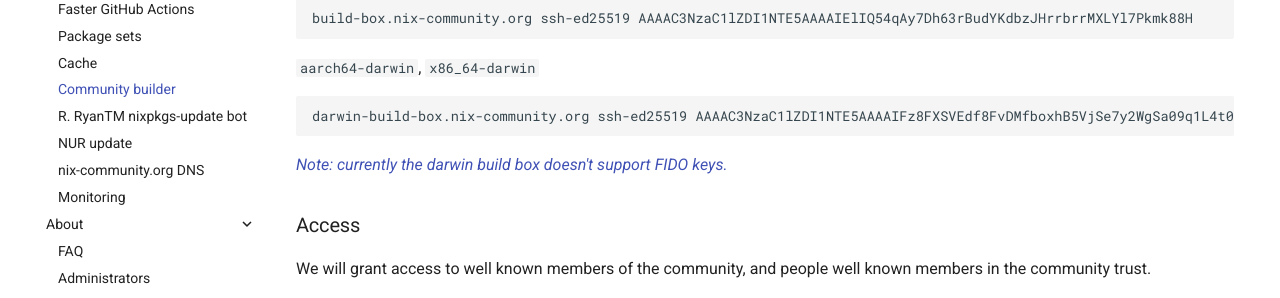
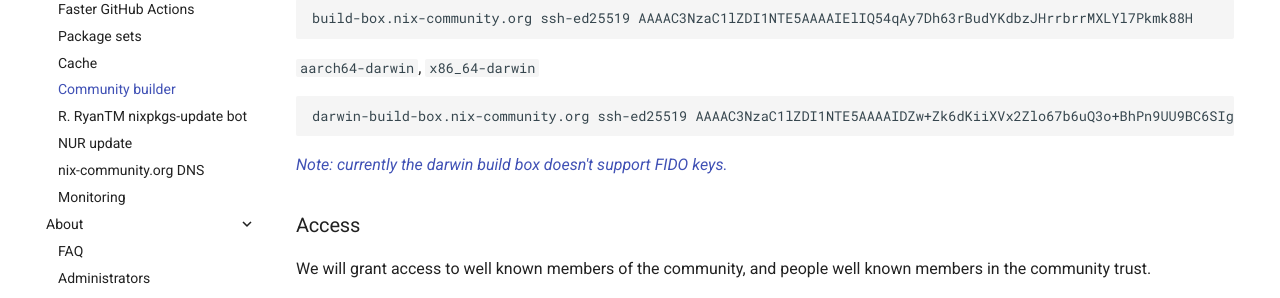
Before and after one commit to nix-community/infra, an MkDocs documentation site: the page built from docs/community-builder.md, in a window 1280 px wide and 900 px high. Shown: the part 264-562 px from the top of the window. Built offline with MkDocs 1.6.1 and Material for MkDocs 9.7.7, drawn with Linux system fonts in a browser that asks for light colours; comment, search, counter and statistics services are not loaded.

Commit message:
darwin01: upgrade to M4.M

````diff
--- a/docs/community-builder.md
+++ b/docs/community-builder.md
@@ -9,7 +9,7 @@
 `aarch64-darwin`, `x86_64-darwin`
 
 ```
-darwin-build-box.nix-community.org ssh-ed25519 AAAAC3NzaC1lZDI1NTE5AAAAIFz8FXSVEdf8FvDMfboxhB5VjSe7y2WgSa09q1L4t099
+darwin-build-box.nix-community.org ssh-ed25519 AAAAC3NzaC1lZDI1NTE5AAAAIDZw+Zk6dKiiXVx2Zlo67b6uQ3o+BhPn9UU9BC6SIgZ4
 ```
 
 [_Note: currently the darwin build box doesn't support FIDO keys._](https://github.com/nix-community/infra/issues/1007)
````
Also changed, not shown: docs/infrastructure.md (+3 -3 lines), secrets.yaml (+4 -4 lines), 4 other files.
